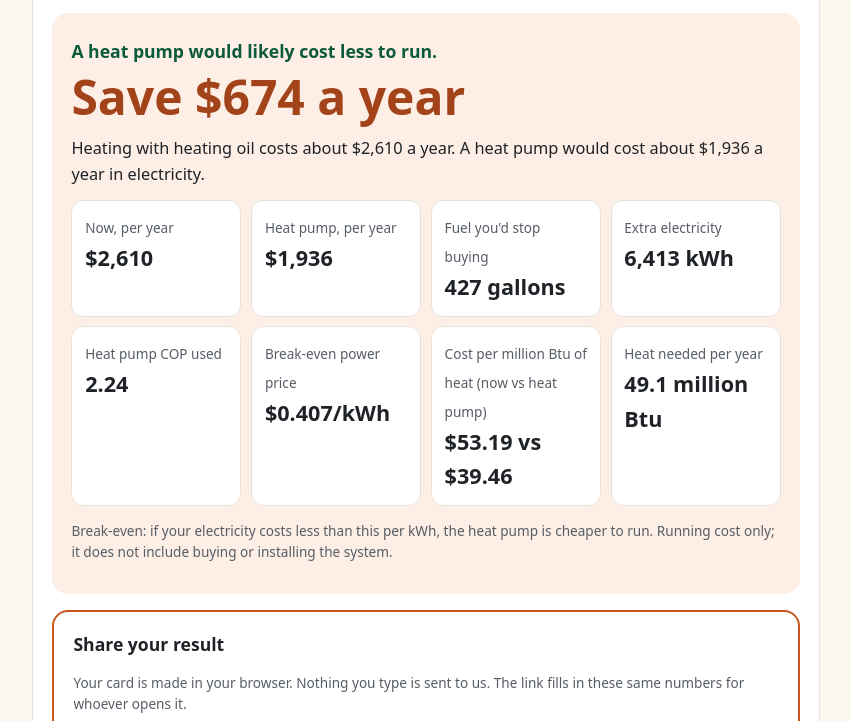
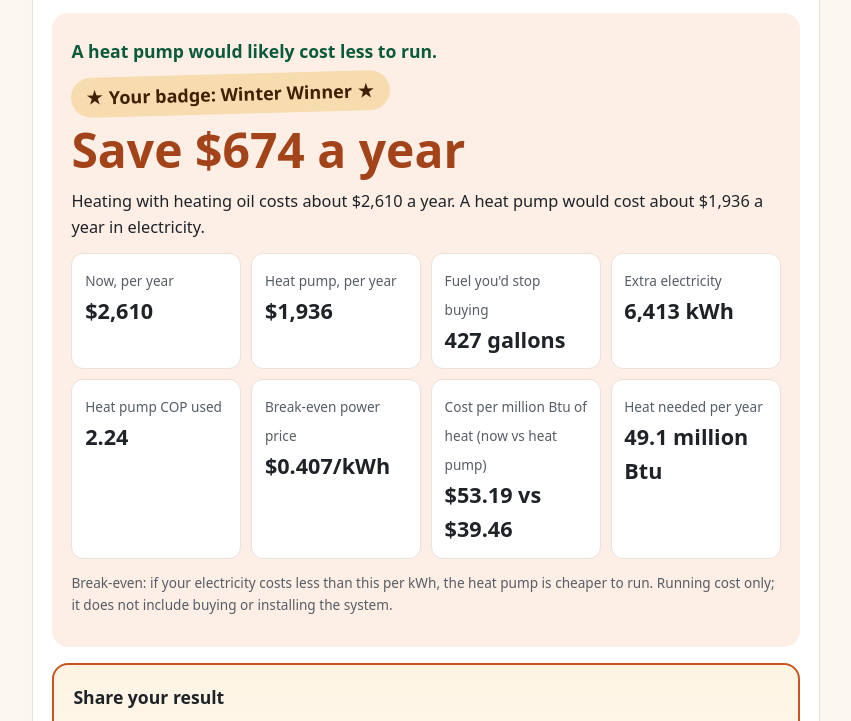
Before and after one commit to j6-cloude/heat-pump-savings, a plain HTML site: page index.html in a window 1280 px wide. Shown: the part 1020-1741 px from the top of the page, without its empty margins (214-1065 px from the left). Drawn offline with Linux system fonts and the light colour scheme.

Commit message:
Build: festive share card

```diff
--- a/assets/calc.js
+++ b/assets/calc.js
@@ -58,39 +58,69 @@
   }
   function rrect(ctx, x, y, w, h, r) { ctx.beginPath(); ctx.moveTo(x + r, y); ctx.arcTo(x + w, y, x + w, y + h, r); ctx.arcTo(x + w, y + h, x, y + h, r); ctx.arcTo(x, y + h, x, y, r); ctx.arcTo(x, y, x + w, y, r); ctx.closePath(); }
   var FF = 'system-ui,-apple-system,"Segoe UI",Roboto,"Noto Sans",sans-serif';
+  // playful tiers (positive savings only); names are just for fun
+  function tierFor(save) { return save >= 750 ? { name: "Heat Pump Hero", emoji: "\u2605\u2605\u2605" } : save >= 300 ? { name: "Winter Winner", emoji: "\u2605\u2605" } : save >= 50 ? { name: "Cozy Saver", emoji: "\u2605" } : null; }
+  var CONF = ["#c8551f", "#e8a33d", "#0f6b63", "#f2c94c", "#e07a5f", "#7fb8a4"];
+  function rng(seed) { return function () { seed = (seed * 1103515245 + 12345) % 2147483648; return seed / 2147483648; }; }
+  function star(x, cx, cy, r) { x.beginPath(); for (var i = 0; i < 10; i++) { var a = -Math.PI / 2 + i * Math.PI / 5, rr = i % 2 ? r * 0.45 : r; x.lineTo(cx + rr * Math.cos(a), cy + rr * Math.sin(a)); } x.closePath(); }
   function drawCard(c, info) {
-    c.width = 1200; c.height = 630; var x = c.getContext("2d");
+    c.width = 1200; c.height = 630; var x = c.getContext("2d"), fest = info.kind === "save";
+    // warm background with a soft glow
     x.fillStyle = "#fbf7f1"; x.fillRect(0, 0, 1200, 630);
-    x.fillStyle = "#c8551f"; x.fillRect(0, 0, 14, 630);
+    var g = x.createRadialGradient(330, 250, 40, 330, 250, 720);
+    g.addColorStop(0, fest ? "#fff1dc" : "#f4efe6"); g.addColorStop(1, "#fbf7f1"); x.fillStyle = g; x.fillRect(0, 0, 1200, 630);
+    if (fest) { // confetti sprinkles kept to the edges, away from the text
+      var R = rng(42 + (info.big.length * 7));
+      var ok = function (px, py) { return py < 26 || py > 620 || px < 34 || px > 1168 || (px > 1010 && py < 190) || (px > 590 && px < 660 && py < 100) || (px > 700 && py > 560); };
+      for (var i = 0; i < 260; i++) {
+        var px = R() * 1200, py = R() * 630;
+        if (!ok(px, py)) continue;
+        x.save(); x.translate(px, py); x.rotate(R() * Math.PI); x.fillStyle = CONF[i % CONF.length]; x.globalAlpha = 0.85;
+        var k = R(); if (k < 0.45) x.fillRect(-9, -4, 18, 8); else if (k < 0.75) { x.beginPath(); x.arc(0, 0, 5 + R() * 3, 0, 7); x.fill(); } else { star(x, 0, 0, 9 + R() * 4); x.fill(); }
+        x.restore();
+      }
+    }
     // logo + name
     x.save(); x.translate(64, 44); x.scale(56 / 32, 56 / 32); rrect(x, 0, 0, 32, 32, 9); x.fillStyle = "#c8551f"; x.fill();
     if (window.Path2D) { x.fillStyle = "#fff"; x.fill(new Path2D("M16 7c3 4 6 6 6 11a6 6 0 0 1-12 0c0-3 2-5 3-7 1 2 2 3 3 3-1-3-1-5 0-7z")); } x.restore();
     x.textBaseline = "alphabetic"; x.fillStyle = "#1f2328"; x.font = "800 32px " + FF; x.fillText("Heat Pump Savings Check", 136, 84);
-    x.fillStyle = "#575d66"; x.font = "500 26px " + FF; x.fillText(info.state, 1136 - x.measureText(info.state).width, 84);
-    // headline
-    x.fillStyle = "#1f2328"; x.font = "700 40px " + FF; x.fillText(info.line1, 64, 172);
-    x.fillStyle = info.color; x.font = "800 104px " + FF; x.fillText(info.big, 60, 282);
-    x.fillStyle = "#575d66"; x.font = "500 28px " + FF;
-    wrap(x, info.sub, 1072).slice(0, 2).forEach(function (l, i) { x.fillText(l, 64, 334 + i * 38); });
-    // assumptions box
-    x.fillStyle = "#eaf5f3"; rrect(x, 64, 396, 1072, 148, 22); x.fill();
-    x.fillStyle = "#0f6b63"; x.font = "800 20px " + FF; x.fillText("ASSUMPTIONS", 92, 432);
-    x.fillStyle = "#1f2328"; x.font = "500 23px " + FF;
-    wrap(x, info.assume, 1016).slice(0, 3).forEach(function (l, i) { x.fillText(l, 92, 466 + i * 31); });
-    // footer
-    x.fillStyle = "#0f6b63"; x.font = "800 28px " + FF; x.fillText(SITE_URL, 64, 596);
-    x.fillStyle = "#575d66"; x.font = "500 21px " + FF; var t = "Estimate of running cost only · not a quote";
-    x.fillText(t, 1136 - x.measureText(t).width, 595);
+    // tier sticker (tilted, rounded: playful, not a seal) or state label
+    if (info.tier) {
+      x.save(); x.translate(968, 92); x.rotate(-0.06);
+      x.font = "800 30px " + FF; var tw = x.measureText(info.tier.name).width, w = tw + 104;
+      x.fillStyle = "rgba(200,85,31,.18)"; rrect(x, -w / 2 + 5, -33, w, 70, 35); x.fill();
+      x.fillStyle = "#e8a33d"; rrect(x, -w / 2, -38, w, 70, 35); x.fill();
+      x.fillStyle = "#fff"; star(x, -w / 2 + 40, -3, 17); x.fill();
+      x.fillStyle = "#3d2100"; x.fillText(info.tier.name, -w / 2 + 68, 8);
+      x.restore();
+      x.fillStyle = "#575d66"; x.font = "600 22px " + FF; var tl = "Our badge \u00b7 " + info.state; x.fillText(tl, 968 - x.measureText(tl).width / 2, 160);
+    } else { x.fillStyle = "#575d66"; x.font = "500 26px " + FF; x.fillText(info.state, 1136 - x.measureText(info.state).width, 84); }
+    // hero
+    x.fillStyle = "#1f2328"; x.font = "800 46px " + FF; x.fillText(info.line1, 64, 196);
+    var bs = 112; x.font = "900 " + bs + "px " + FF; while (x.measureText(info.big).width > 1072 && bs > 60) { bs -= 4; x.font = "900 " + bs + "px " + FF; }
+    if (fest) { x.fillStyle = "rgba(232,163,61,.35)"; rrect(x, 54, 300 - bs * 0.32, x.measureText(info.big).width + 22, bs * 0.34, 10); x.fill(); }
+    x.fillStyle = info.color; x.fillText(info.big, 60, 300);
+    x.fillStyle = "#575d66"; x.font = "500 27px " + FF;
+    wrap(x, info.sub, 1072).slice(0, 2).forEach(function (l, i) { x.fillText(l, 64, 354 + i * 35); });
+    // assumptions
+    x.fillStyle = "#eaf5f3"; rrect(x, 64, 408, 1072, 132, 22); x.fill();
+    x.fillStyle = "#0f6b63"; x.font = "800 19px " + FF; x.fillText("OUR NUMBERS", 90, 440);
+    x.fillStyle = "#1f2328"; x.font = "500 21px " + FF;
+    wrap(x, info.assume, 1020).slice(0, 3).forEach(function (l, i) { x.fillText(l, 90, 470 + i * 28); });
+    // footer: URL + plain disclaimer
+    x.fillStyle = "#0f6b63"; x.font = "800 27px " + FF; x.fillText(SITE_URL, 64, 578);
+    x.fillStyle = "#575d66"; x.font = "500 19px " + FF;
+    x.fillText("Estimate only, based on your inputs and EIA prices; not an official document.", 64, 608);
   }
   function cardInfo(o, r, touched) {
     var s = st(o.state), low = r.need < LOW_NEED, fn = FNAME[o.fuel];
-    var info = { state: s.name };
-    if (low) { info.line1 = "In this climate, our home needs"; info.big = "Little heating"; info.color = "#6b4500";
+    var info = { state: s.name, kind: "even" };
+    if (low) { info.line1 = "In our climate, our home needs"; info.big = "Little heating"; info.color = "#6b4500";
       info.sub = (r.now < 50 && r.hp < 50) ? "Heating costs are close to $0 a year either way. A heat pump here is mostly about efficient cooling." : "Heating costs about " + m(r.now) + " a year now and about " + m(r.hp) + " with a heat pump, so the difference is small."; }
-    else if (r.save >= 0) { info.line1 = "Switching to a heat pump could save our home"; info.big = m(r.save) + "/year"; info.color = "#0b5a3c";
-      info.sub = "Heating with " + fn + " now: about " + m(r.now) + "/yr. Heat pump: about " + m(r.hp) + "/yr in electricity."; }
-    else { info.line1 = "A heat pump could cost our home"; info.big = m(-r.save) + " more/yr"; info.color = "#8a2d10";
-      info.sub = "Heating with " + fn + " now: about " + m(r.now) + "/yr. Heat pump: about " + m(r.hp) + "/yr in electricity."; }
+    else if (r.save >= 0) { info.kind = r.save >= 50 ? "save" : "even"; info.tier = tierFor(r.save); info.line1 = "Our home could save"; info.big = m(r.save) + "/year"; info.color = "#0b5a3c";
+      info.sub = "by switching from " + fn + " (about " + m(r.now) + "/yr) to a heat pump (about " + m(r.hp) + "/yr in electricity)."; }
+    else { info.kind = "cost"; info.line1 = "Good to know: a heat pump could cost us"; info.big = m(-r.save) + " more/yr"; info.color = "#8a2d10";
+      info.sub = "At today's prices " + fn + " is cheaper to run here (about " + m(r.now) + "/yr vs " + m(r.hp) + "/yr). Better insulation or a higher-efficiency heat pump can change that."; }
     var size = o.mode === "usage" ? n0(o.amount) + " " + UNIT[o.fuel] + " of " + (o.fuel === "elec" ? "electricity" : o.fuel === "gas" ? "gas" : o.fuel) + " last winter" : n0(o.sqft) + " sq ft, " + INSNAME[o.ins];
     var effTxt = o.fuel === "elec" ? "" : " at " + o.eff + "% efficiency";
     var pd = (touched.fuelPrice ? "your price" : fuelPriceDate(o.fuel));
@@ -112,7 +142,27 @@
   function shareText(o, r) {
     var s = st(o.state);
     if (r.need < LOW_NEED) return "Our home in " + s.name + " needs little heating, so a heat pump changes the heating bill very little. Free estimate:";
-    return (r.save >= 0 ? "Switching to a heat pump could save our home " + m(r.save) + " a year vs " + FNAME[o.fuel] : "A heat pump could cost our home " + m(-r.save) + " more a year than " + FNAME[o.fuel]) + " in " + s.name + " (free estimate, EIA prices):";
+    return (r.save >= 0 ? (tierFor(r.save) ? tierFor(r.save).name + "! " : "") + "Our home could save " + m(r.save) + " a year by switching from " + FNAME[o.fuel] + " to a heat pump" : "A heat pump could cost our home " + m(-r.save) + " more a year than " + FNAME[o.fuel]) + " in " + s.name + " (free estimate, EIA prices):";
+  }
+  // page confetti: only for a savings result, only after a prefilled link or user input, never with reduced motion
+  function reducedMotion() { return !!(window.matchMedia && window.matchMedia("(prefers-reduced-motion: reduce)").matches); }
+  var confettiOn = false;
+  function confetti() {
+    if (confettiOn || reducedMotion() || !window.requestAnimationFrame) return;
+    var cv = document.createElement("canvas"), W = window.innerWidth, H = window.innerHeight, dpr = Math.min(2, window.devicePixelRatio || 1);
+    cv.className = "confetti"; cv.setAttribute("aria-hidden", "true"); cv.width = W * dpr; cv.height = H * dpr;
+    document.body.appendChild(cv); confettiOn = true;
+    var x = cv.getContext("2d"); x.scale(dpr, dpr);
+    var P = [], n = Math.min(140, Math.round(W / 4)), t0 = null, DUR = 2600;
+    for (var i = 0; i < n; i++) P.push({ x: Math.random() * W, y: -20 - Math.random() * H * 0.5, vx: (Math.random() - 0.5) * 2.4, vy: 2 + Math.random() * 3.5, r: Math.random() * 6.3, vr: (Math.random() - 0.5) * 0.3, s: 6 + Math.random() * 7, c: CONF[i % CONF.length], k: Math.random() });
+    function f(ts) {
+      if (t0 === null) t0 = ts; var t = ts - t0; x.clearRect(0, 0, W, H);
+      x.globalAlpha = t > DUR - 600 ? Math.max(0, (DUR - t) / 600) : 1;
+      P.forEach(function (p) { p.x += p.vx; p.y += p.vy; p.vy += 0.05; p.r += p.vr; x.save(); x.translate(p.x, p.y); x.rotate(p.r); x.fillStyle = p.c;
+        if (p.k < 0.6) x.fillRect(-p.s / 2, -p.s / 4, p.s, p.s / 2); else { x.beginPath(); x.arc(0, 0, p.s / 3, 0, 7); x.fill(); } x.restore(); });
+      if (t < DUR) requestAnimationFrame(f); else { cv.remove(); confettiOn = false; }
+    }
+    requestAnimationFrame(f);
   }
   document.querySelectorAll(".hp-calc").forEach(function (root, idx) {
     var sel = $(root, "state");
@@ -129,12 +179,18 @@
       root.querySelectorAll(".unit").forEach(function (e) { e.textContent = UNIT[f]; });
       root.querySelector(".punit").textContent = f === "gas" ? "per therm" : f === "elec" ? "per kWh" : "per gallon";
     }
-    var share = root.querySelector(".share"), canvas = document.createElement("canvas"), blob = null, blobUrl = null, timer = null, last = null;
+    var share = root.querySelector(".share"), canvas = document.createElement("canvas"), blob = null, blobUrl = null, timer = null, last = null, lastTier = null, armed = false;
+    if (!root.querySelector(".tier") && root.querySelector(".out .verdict")) { var te = document.createElement("p"); te.className = "tier"; te.hidden = true; root.querySelector(".out .verdict").after(te); }
     function renderShare() {
       if (!share || !last) return;
       var o = last.o, r = last.r, url = shareUrl(o, touched), text = shareText(o, r);
-      drawCard(canvas, cardInfo(o, r, touched));
-      share.hidden = false;
+      var info = cardInfo(o, r, touched); drawCard(canvas, info);
+      share.hidden = false; share.dataset.kind = info.kind;
+      var tierEl = root.querySelector(".tier");
+      if (tierEl) { tierEl.hidden = !info.tier; tierEl.textContent = info.tier ? "\u2605 Your badge: " + info.tier.name + " \u2605" : ""; }
+      var key = info.tier ? info.tier.name : "";
+      if (key && key !== lastTier && armed) confetti();
+      lastTier = key; root.dataset.tier = key;
       share.querySelector(".s-link").value = url;
       share.querySelector(".s-fb").href = "https://www.facebook.com/sharer/sharer.php?u=" + encodeURIComponent(url);
       share.querySelector(".s-sms").href = "sms:?&body=" + encodeURIComponent(text + " " + url);
@@ -191,11 +247,12 @@
     }
     sel.addEventListener("change", function () { prefill(true); run(); });
     $(root, "fuel").addEventListener("change", function () { touched.eff = false; touched.fuelPrice = false; prefill(false); run(); });
+    root.addEventListener("input", function () { armed = true; }, true); root.addEventListener("change", function () { armed = true; }, true);
     root.addEventListener("input", run); root.addEventListener("change", run);
     // apply URL params to the first calculator on the page
     var P = PARAMS;
     if (idx === 0 && Object.keys(P).length) {
-      usedParams = true;
+      usedParams = true; armed = true;
       if (P.state) sel.value = P.state;
       if (P.fuel) $(root, "fuel").value = P.fuel;
       prefill(true);
--- a/assets/style.css
+++ b/assets/style.css
@@ -68,3 +68,7 @@ footer{max-width:820px;margin:1rem auto 2rem;padding:1rem;font-size:.85rem;color
 .sbtn.s-dl,.sbtn.s-native{background:var(--accent);border-color:var(--accent);color:#fff}.sbtn.s-dl:hover,.sbtn.s-native:hover{background:var(--accent-d);color:#fff}
 .sbtn[hidden]{display:none}.s-status{min-height:1.2em;margin:.2rem 0}.s-link-l{margin-top:.4rem;font-size:.85rem}.s-link{font-size:.85rem;min-height:44px}
 [hidden]{display:none!important}
+.confetti{position:fixed;inset:0;width:100vw;height:100vh;pointer-events:none;z-index:50}
+.tier{display:inline-block;margin:.2rem 0 .4rem;padding:.35rem .9rem;border-radius:999px;background:#f6dcae;color:#3d2100;font-weight:800;transform:rotate(-1.5deg)}
+.share[data-kind="save"]{background:linear-gradient(180deg,#fff4e3,var(--card) 40%)}
+@media (prefers-reduced-motion:reduce){.tier{transform:none}}
```
